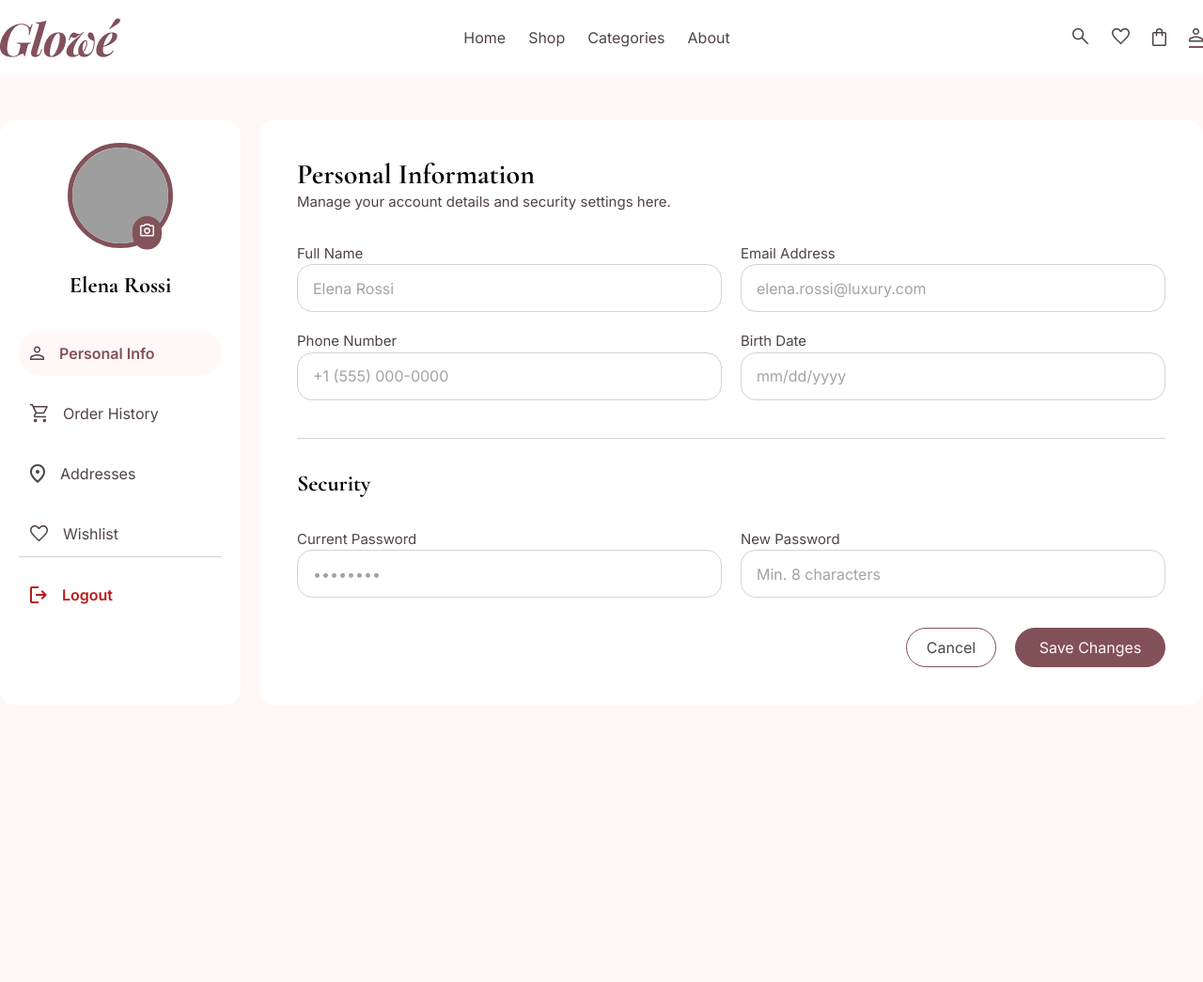
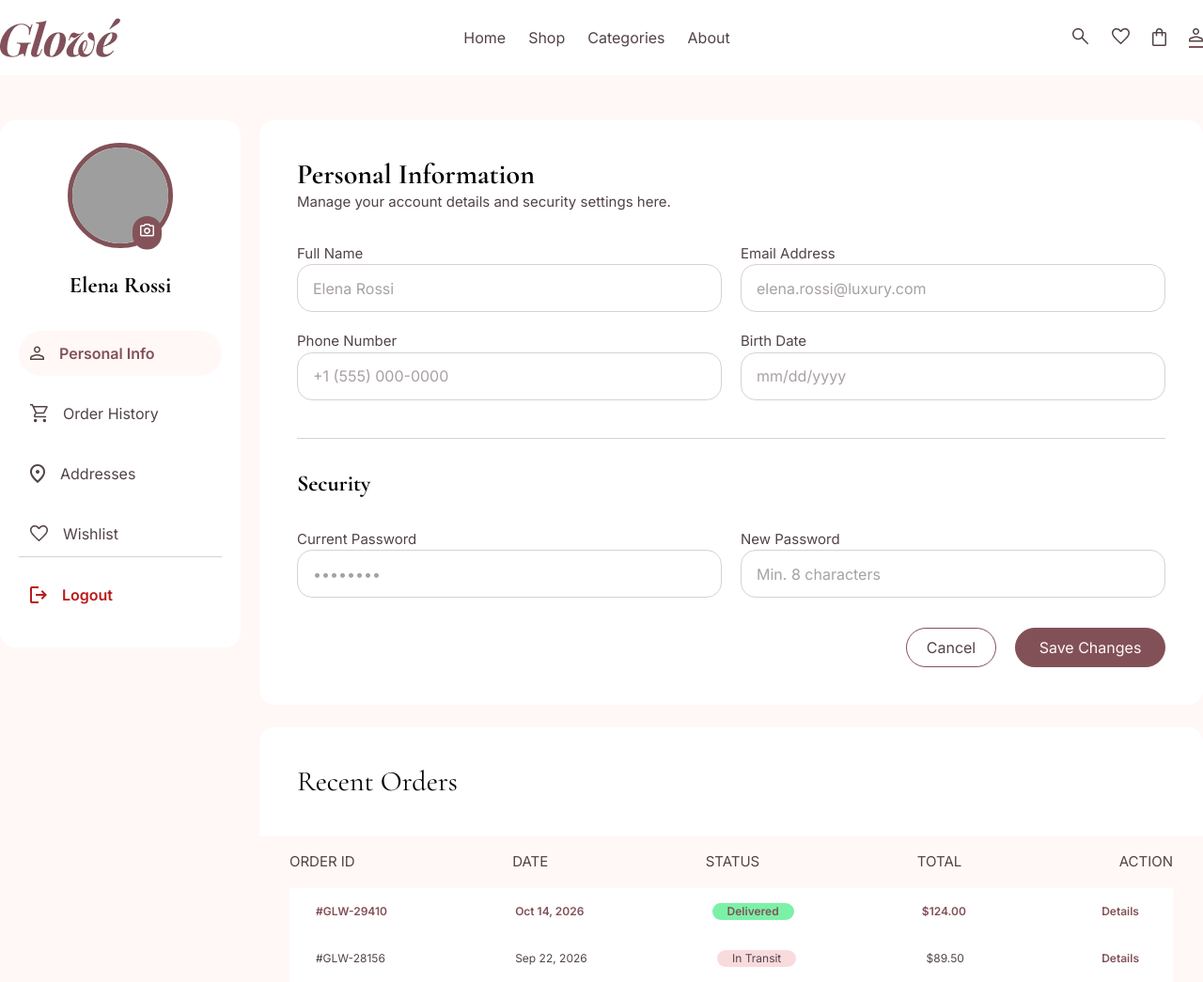
Before and after one commit to renad-nofal/My-Glow-Project, a website: page User_Profile.html in a window 1280 px wide. Shown: the whole page at 94% size. Before the commit the page ends 800 px from the top, so only its background shows below. Drawn offline with nearby package versions, Linux system fonts and the light colour scheme; grey boxes are pictures that could not be loaded.

Commit message:
add part in profile page

```diff
--- a/User_Profile.html
+++ b/User_Profile.html
@@ -37,7 +37,7 @@
     </header>
 
     </div>
-    <section class="container grid grid-cols-[256px_1fr] mt-12 gap-5">
+    <section class="container grid grid-cols-[256px_1fr] mt-12 gap-5 items-start">
         <div class="bg-white rounded-2xl ">
          <div class="flexCol mt-6">
             <div class="relative">
@@ -139,8 +139,50 @@
 
         </div>
 
+          <div class="p-10 bg-white mt-[24px] rounded-t-2xl border-b-taupe-300 ">
+            <h2 class="text-black text-3xl font-Garamond ">Recent Orders</h2>
+
+          </div>
+           <div class="flex justify-between mx-8  my-4 text-[15px]">
+
+            <h3>ORDER ID</h3>
 
 
+            <h3>DATE</h3>
+
+            <h3>STATUS</h3>
+
+            <h3>TOTAL</h3>
+
+            <h3>ACTION</h3>
+
+
+           </div>
+           <div class="flex justify-between mx-8 font-semibold text-interbackground   text-[12px] bg-white py-4 px-7">
+            <h3>#GLW-29410</h3>
+
+
+            <h3>Oct 14, 2026</h3>
+
+            <h3 class="bg-green-300 rounded-3xl py-.5 px-4">Delivered</h3>
+
+            <h3>$124.00</h3>
+
+            <a href="#" class="cursor-pointer text-interbackground  hover:scale-95 rounded-2xl transition-all duration-100 py-.5 px-2">Details</a>
+           </div>
+
+           <div class="flex justify-between mx-8   text-[12px]  bg-white py-4 px-7">
+            <h3>#GLW-28156</h3>
+
+
+            <h3>Sep 22,  2026</h3>
+
+            <h3 class="bg-[#F9DBDE] rounded-3xl py-.5 px-4">In Transit</h3>
+
+            <h3>$89.50</h3>
+
+            <a href="#" class="cursor-pointer text-interbackground font-semibold hover:scale-95 rounded-2xl transition-all duration-100 py-.5 px-2">Details</a>
+           </div>
          </div>
     </section>
 
```
Also changed, not shown: index.html (+1 -1 lines), src/output.css.
